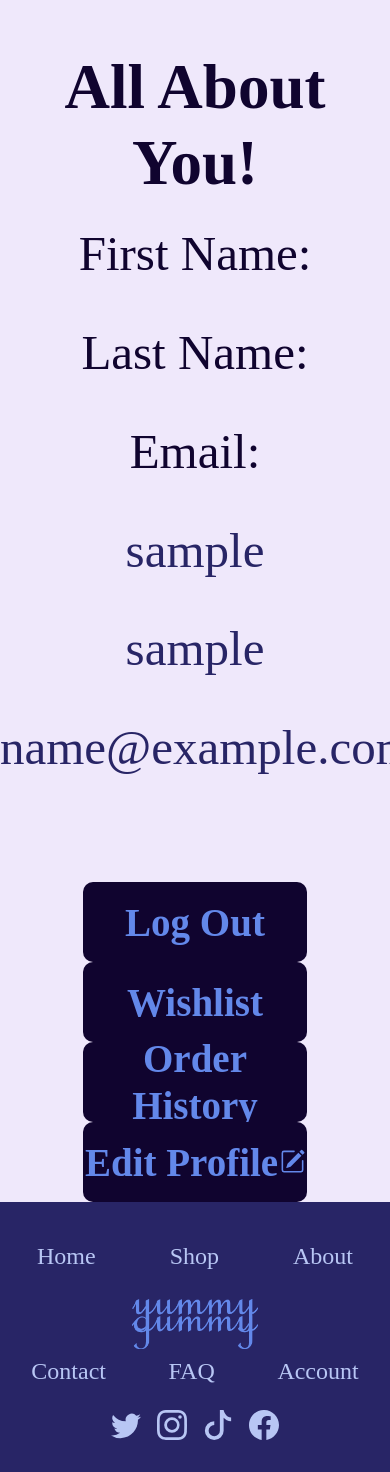
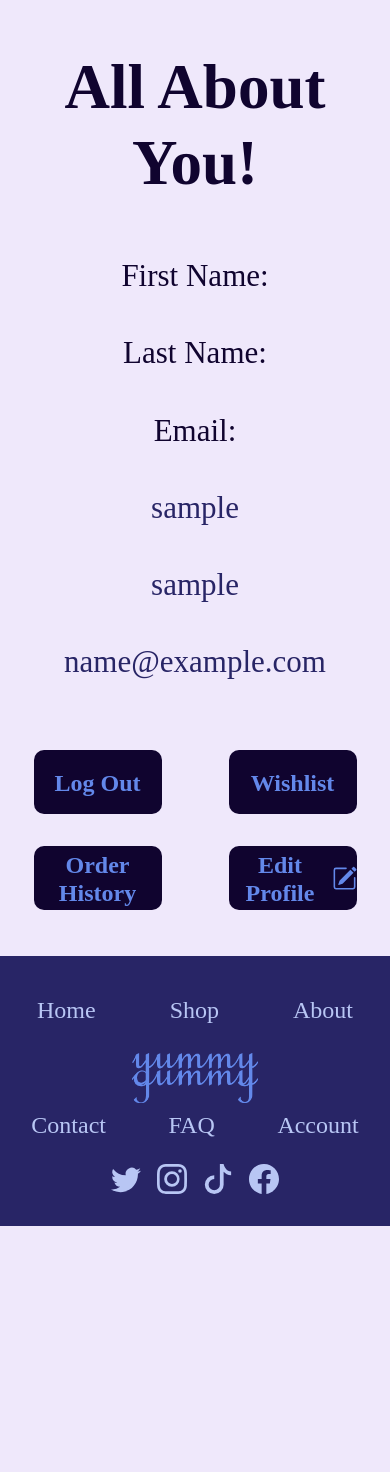
Before and after one commit to katieprogrammes/YummyGummy, a Flask app: page /account in a window 390 px wide; the page is wider, and only the part inside the window is pictured. Shown: the part 80-1552 px from the top of that part. After the commit the page ends 1306 px from the top of that part, so only its background shows below. Run offline with Flask 3, Linux system fonts and the light colour scheme; the visitor is signed in with stand-in values (Sample User, id 1); some libraries are stand-ins or nearby versions; some web fonts are replaced.

Commit message:
Account is mobile ready, started on shop

```diff
--- a/app/static/css/responsive480.css
+++ b/app/static/css/responsive480.css
@@ -15,7 +15,6 @@
         flex-direction: column;
         align-items: center;
     }
-
     .col {
         width: 100%;
         text-align: center;
@@ -219,5 +218,101 @@
         text-align: center;
     }
 
+    /* REGISTRATION STYLING */
+    .form-group {
+        width: 90%;
+        margin: auto;
+    }
+    .registerbtn {
+        margin: auto;
+    }
+    /* ACCOUNT STYLING */
+    .accinfo {
+        margin-top: 2rem;
+        display: flex;
+        flex-direction: row;
+    }
+    .accpadd {
+        display: none;
+    }
+    .accountlbl h2,
+    .accounttxt h2 {
+        font-size: 31px;
+    }
+    .acctbtngroup {
+        display: flex;
+        flex-direction: row;
+        justify-content: center;
+        margin: 30px 0;
+    }
+    .accbtn {
+        text-decoration: none;
+        border-radius: 10px;
+        background-color:#10042F;
+        width: 8rem;
+        height: 4rem;
+        color: #6388EA;
+        margin: 1rem auto;
+    }
+    .accbtn h3 {
+        font-weight: 700;
+        margin-top: 10px;
+        font-size: 24px;
+    }
 
+    /* CONTACT STYLING */
+    .form-control-lg {
+        width: 95%;
+        margin: auto;
+    }
+    /* SHOP STYLING */
+    .shoptop {
+        display: flex;
+        justify-content: center;
+    }
+    #shopsearch {
+        font-size: 15px;
+    }
+    #searchbtn {
+        height: 35px;
+        width: 35px;
+    }
+    .shoporg {
+        display: flex;
+        flex-direction: row;
+        width: 100%;
+    }
+    .sortmenu h3,
+    .filtersection h3 {
+        display: none;
+    }
+    .filtersection {
+        margin-top: 20px;
+    }
+    #dropdownMenuButton {
+        height: 40px;
+        width: 130px;
+    }
+    #dropdownMenuButton h5{
+        font-size: 15px;
+    }
+    #apply-filters,
+    #sortbutton {
+        height: 35px;
+        width: auto;
+        padding-top: 8px;
+    }
+    #apply-filters h4,
+    #sortbutton h4 {
+        font-size: 15px;
+    }
+    #dropdownMenuButton,
+    #vitaminDropdown,
+    #flavourDropdown {
+    width: 100px;
+    height: 35px;
+    font-size: 15px;
+    padding: 5px;
+    cursor: pointer;
+    }
 }
--- a/app/static/css/style.css
+++ b/app/static/css/style.css
@@ -303,23 +303,17 @@ footer {
     padding-top: 2rem;
 }
 .accountlbl h2 {
-    padding: 1rem 0rem;
+    padding: 1rem;
     text-align: center;
     color: #10042F;
 }
-#acctaddrlbl {
-    padding: 1rem 0rem 6rem 0rem;
-}
-#acctpaylbl {
-    padding: 4rem 0rem 6rem 0rem;
-}
 .accounttxt h2 {
+    padding: 1rem;
     text-align: center;
-    color:#282566;
-    padding: 1rem 0rem;
+    color: #282566;
 }
 .acctbtngroup {
-   margin-top: 5rem;
+   margin: 5rem 0;
    display: flex;
    justify-content: space-around;
 }
--- a/app/templates/account.html
+++ b/app/templates/account.html
@@ -8,8 +8,8 @@
         </div>
         <div class="col"></div>
     </div>
-    <div class="row">
-        <div class="col-3"></div>
+    <div class="row accinfo">
+        <div class="col-3 accpadd"></div>
         <div class="col">
             <div class="accountlbl">
                 <h2>
@@ -37,9 +37,8 @@
                 </h2>
             </div>
         </div>
-        <div class="col-3"></div>
-        <div class="acctbtngroup">
-            <div class="row">
+        <div class="col-3 accpadd"></div>
+            <div class="row acctbtngroup">
                 <div class="col">
                     <a class="accbtn" role="button" href="{{ url_for('logout') }}">
                         <h3>Log Out</h3>
@@ -62,6 +61,5 @@
                     </a>
                 </div>
             </div>
-        </div>
     </div>
 {% endblock %}
```
Also changed, not shown: app/templates/shop.html (+4 -6 lines).
